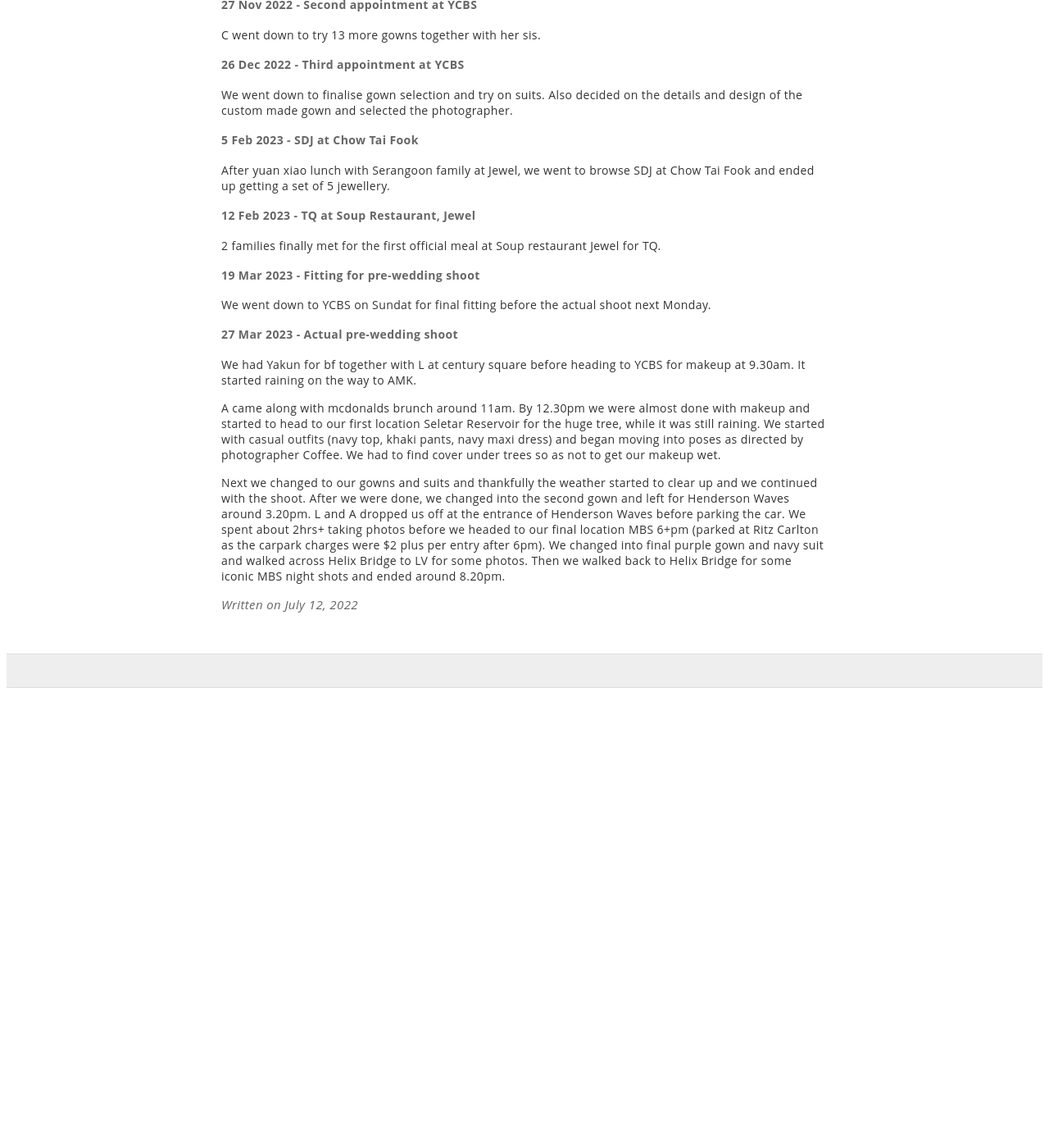
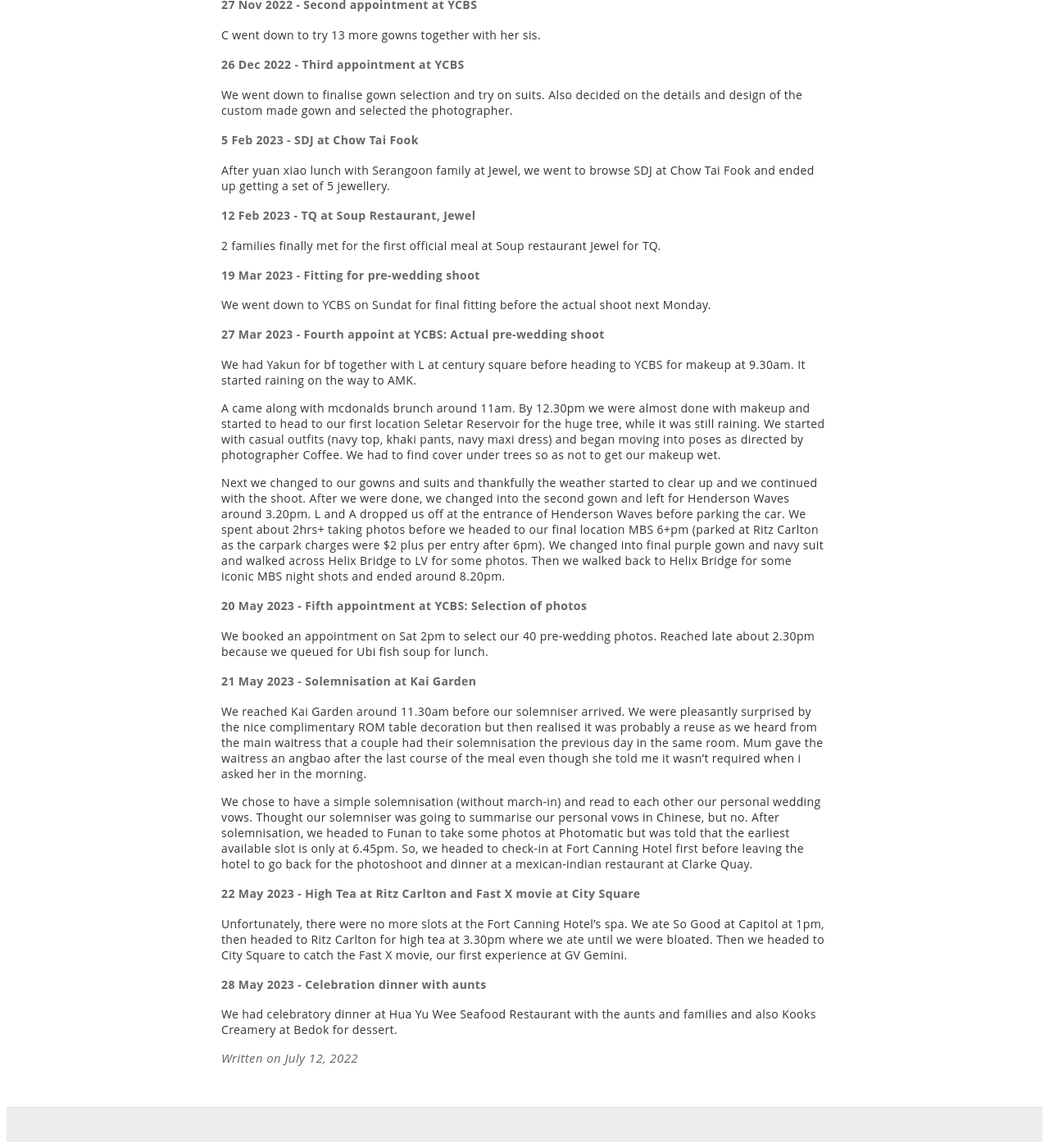
Before and after one commit to ourcarus/casadelagom, a Jekyll site: the page built from _posts/2022-07-12-Wedding Preparations.md, in a window 1280 px wide and 1400 px high, scrolled down 2596 px. Shown: the whole window at 82% size. Built offline with Jekyll 4.4.1, drawn with Linux system fonts in a browser that asks for light colours; our own code applies the rules of GitHub Pages for plain Markdown files; before the commit the page ends 3443 px from its top, so only the background shows below that.

Commit message:
Update 2022-07-12-Wedding Preparations.md

```diff
--- a/_posts/2022-07-12-Wedding Preparations.md
+++ b/_posts/2022-07-12-Wedding Preparations.md
@@ -83,9 +83,23 @@
 #### 19 Mar 2023 - Fitting for pre-wedding shoot
 We went down to YCBS on Sundat for final fitting before the actual shoot next Monday.
 
-#### 27 Mar 2023 - Actual pre-wedding shoot
+#### 27 Mar 2023 - Fourth appoint at YCBS: Actual pre-wedding shoot
 We had Yakun for bf together with L at century square before heading to YCBS for makeup at 9.30am. It started raining on the way to AMK.
 
 A came along with mcdonalds brunch around 11am. By 12.30pm we were almost done with makeup and started to head to our first location Seletar Reservoir for the huge tree, while it was still raining. We started with casual outfits (navy top, khaki pants, navy maxi dress) and began moving into poses as directed by photographer Coffee. We had to find cover under trees so as not to get our makeup wet.
 
 Next we changed to our gowns and suits and thankfully the weather started to clear up and we continued with the shoot. After we were done, we changed into the second gown and left for Henderson Waves around 3.20pm. L and A dropped us off at the entrance of Henderson Waves before parking the car. We spent about 2hrs+ taking photos before we headed to our final location MBS 6+pm (parked at Ritz Carlton as the carpark charges were $2 plus per entry after 6pm). We changed into final purple gown and navy suit and walked across Helix Bridge to LV for some photos. Then we walked back to Helix Bridge for some iconic MBS night shots and ended around 8.20pm.
+
+#### 20 May 2023 - Fifth appointment at YCBS: Selection of photos
+We booked an appointment on Sat 2pm to select our 40 pre-wedding photos. Reached late about 2.30pm because we queued for Ubi fish soup for lunch.
+
+#### 21 May 2023 - Solemnisation at Kai Garden
+We reached Kai Garden around 11.30am before our solemniser arrived. We were pleasantly surprised by the nice complimentary ROM table decoration but then realised it was probably a reuse as we heard from the main waitress that a couple had their solemnisation the previous day in the same room. Mum gave the waitress an angbao after the last course of the meal even though she told me it wasn't required when i asked her in the morning.
+
+We chose to have a simple solemnisation (without march-in) and read to each other our personal wedding vows. Thought our solemniser was going to summarise our personal vows in Chinese, but no. After solemnisation, we headed to Funan to take some photos at Photomatic but was told that the earliest available slot is only at 6.45pm. So, we headed to check-in at Fort Canning Hotel first before leaving the hotel to go back for the photoshoot and dinner at a mexican-indian restaurant at Clarke Quay.
+
+#### 22 May 2023 - High Tea at Ritz Carlton and Fast X movie at City Square
+Unfortunately, there were no more slots at the Fort Canning Hotel's spa. We ate So Good at Capitol at 1pm, then headed to Ritz Carlton for high tea at 3.30pm where we ate until we were bloated. Then we headed to City Square to catch the Fast X movie, our first experience at GV Gemini.
+
+#### 28 May 2023 - Celebration dinner with aunts
+We had celebratory dinner at Hua Yu Wee Seafood Restaurant with the aunts and families and also Kooks Creamery at Bedok for dessert.
```
